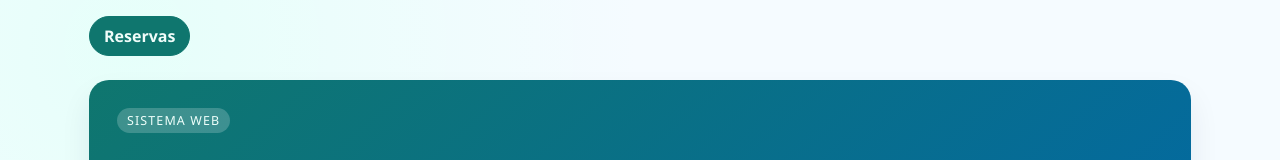
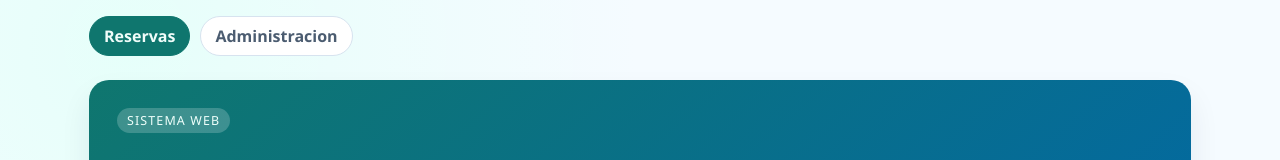
Before and after one commit to Juano82/turnos-salud, a React (Vite) app in the folder client/: page /reservas in a window 1280 px wide. Shown: the top 160 px of the page. Built offline with nearby package versions, Linux system fonts and the light colour scheme; no server answers.

Commit message:
Actualizar acceso admin y mejoras de reservas

```diff
--- a/client/src/App.jsx
+++ b/client/src/App.jsx
@@ -6,18 +6,24 @@ import AdminPage from './pages/AdminPage'
 function App() {
   const location = useLocation()
   const isAdminRoute = location.pathname.startsWith('/admin')
+  const isBookingRoute = location.pathname.startsWith('/reservas')
 
   return (
     <>
       <nav className="top-nav">
+        {isBookingRoute ? (
+          <>
+            <span className="active">Reservas</span>
+            <Link to="/admin">Administracion</Link>
+          </>
+        ) : null}
+
         {isAdminRoute ? (
           <>
             <Link to="/reservas">Reservas</Link>
             <span className="active">Administracion</span>
           </>
-        ) : (
-          <span className="active">Reservas</span>
-        )}
+        ) : null}
       </nav>
 
       <Routes>
```
Also changed, not shown: 1 other file (tests, documents, lock files or other folders).
